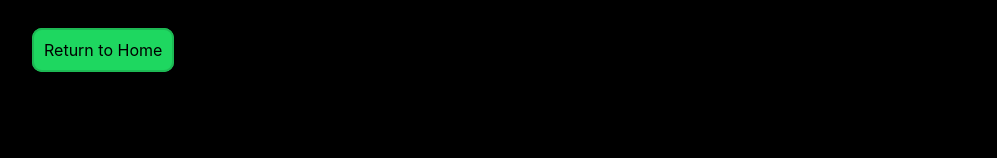
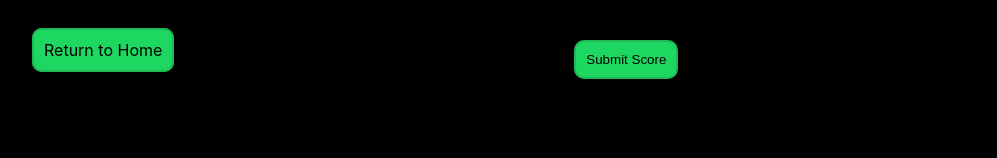
Before and after one commit to ak942/musiqle-front-end, a React (Create React App) app: page /album in a window 1280 px wide. Shown: the top 158 px of the page, without its empty margins (8-1005 px from the left). Built offline with nearby package versions, Linux system fonts and the light colour scheme.

Commit message:
add a pop up form for score submit

```diff
--- a/package.json
+++ b/package.json
@@ -11,6 +11,7 @@
     "react-dom": "^18.2.0",
     "react-router-dom": "^6.14.2",
     "react-scripts": "5.0.1",
+    "reactjs-popup": "^2.0.5",
     "styled-components": "^6.0.5",
     "web-vitals": "^2.1.4"
   },
--- a/src/components/NavBar.js
+++ b/src/components/NavBar.js
@@ -1,6 +1,7 @@
 import React from "react";
 import { Nav, NavLink, NavMenu } from "./NavBarElements";
 import './navbar.css'
+import UserForm from './UserForm';
 
 const NavBar = () => {
     return (
@@ -9,6 +10,7 @@ const NavBar = () => {
                 <NavLink className="nav-link" to="/" activeStyle>
                     Return to Home
                 </NavLink>
+                <UserForm/>
             </NavMenu>
         </Nav>
     );
--- a/src/components/UserForm.js
+++ b/src/components/UserForm.js
@@ -1,12 +1,13 @@
-import React from 'react'
 import { useState } from 'react'
+import Popup from 'reactjs-popup'
+import './userform.css'
 
 const UserForm = () => {
 
     const [user, setUser] = useState("")
     const handleSubmit = (event) => {
         event.preventDefault()
-
+        console.log(user)
         setUser("")
     }
 
@@ -15,29 +16,29 @@ const UserForm = () => {
     };
 
     return (
-        <div>
-            <form id="answer" onSubmit={handleSubmit}>
-                <div className="create-user">
+        <div className="popup-container">
+            <Popup trigger=
+                {<button className="score-btn"> Submit Score </button>}
+                position="left down">
+                <div className="user-submit-container">
                     <input
                         type="text"
                         name="answer"
                         value={user}
                         onChange={handleChange}
-                        className="input-form"
-                        placeholder='Type Here'
+                        className="score-input-form"
+                        placeholder='username'
                         required
                     />
-                </div>
-                <div>
                     <button
                         type="submit"
-                        className="circular"
+                        className="user-submit-btn"
                         onClick={handleSubmit}
-                    >
+                        >
                         Enter
                     </button>
                 </div>
-            </form>
+            </Popup>
         </div>
     )
 }
--- /dev/null
+++ b/src/components/userform.css
@@ -0,0 +1,43 @@
+.score {
+    color: white
+}
+
+.score-btn {
+    border: 2px #1db954 solid;
+    color: black;
+    background-color: #1ed760;
+    padding: 10px;
+    border-radius: 10px;
+    height: 100%;
+    margin-top: 0;
+}
+
+.nav-container {
+    position: fixed;
+    text-align: center;
+    top: 40px;
+    left: 40px;
+}
+
+.score-input-form {
+    height: 5vh;
+    width: 11vh;
+    font-size: small;
+}
+
+.popup-container {
+    justify-content: center;
+    /* border:white solid 2px; */
+    align-items: center;
+    float: right;
+    margin-left: 50vh;
+}
+
+.user-submit-btn {
+    color: black;
+}
+
+.user-submit-container {
+    display: flex;
+    flex-direction: column;
+}
```
Also changed, not shown: 1 other file (tests, documents, lock files or other folders).
